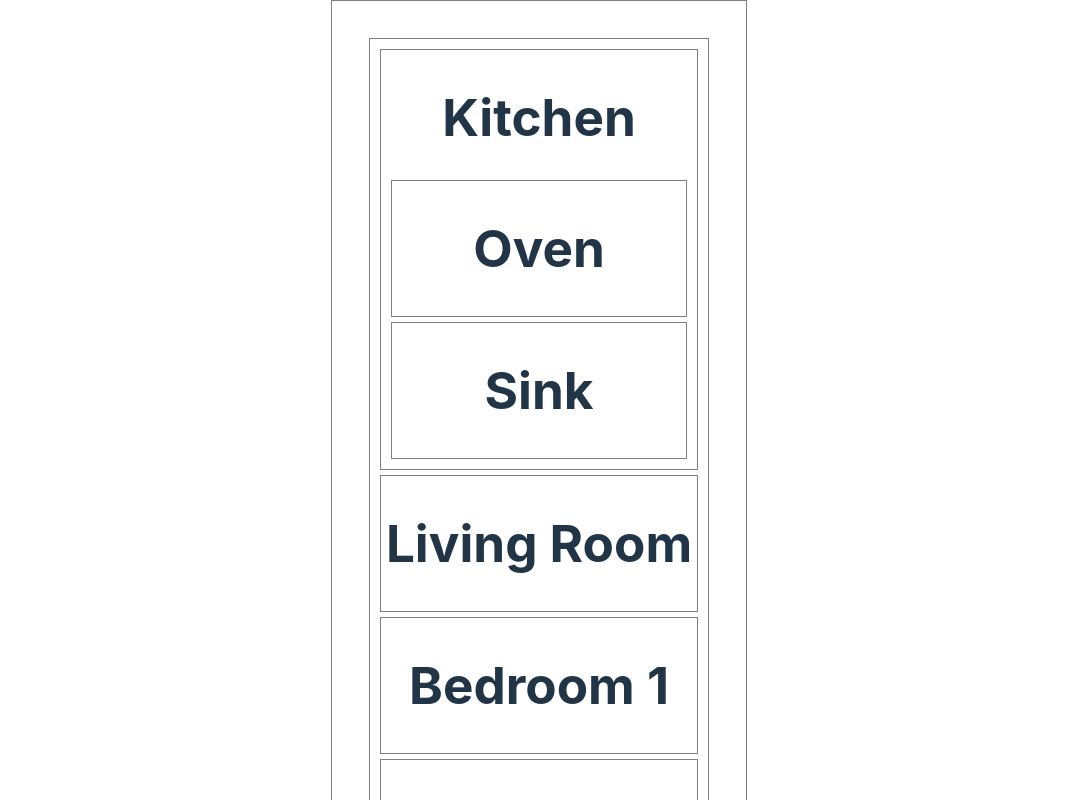
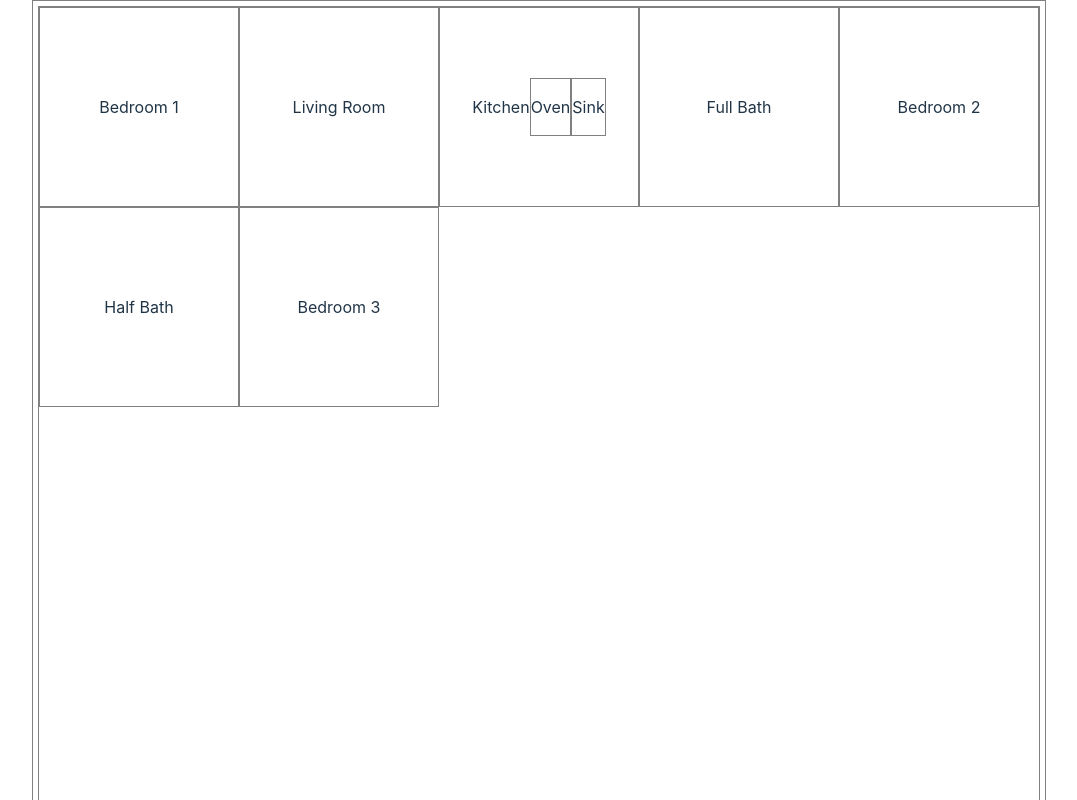
Before and after one commit to cmacnamara/floorplab-lab, a React (Vite) app: page / in a window 1280 px wide. Shown: the top 800 px of the page, without its empty margins (101-1178 px from the left). Built offline with nearby package versions, Linux system fonts and the light colour scheme.

Commit message:
set up grid layout for floor plan items

```diff
--- a/index.html
+++ b/index.html
@@ -4,7 +4,7 @@
     <meta charset="UTF-8" />
     <link rel="icon" type="image/svg+xml" href="/vite.svg" />
     <meta name="viewport" content="width=device-width, initial-scale=1.0" />
-    <title>Vite + React</title>
+    <title>Floorplan Lab</title>
   </head>
   <body>
     <div id="root"></div>
--- a/src/App.css
+++ b/src/App.css
@@ -1,7 +1,6 @@
 #root {
   max-width: 1280px;
   margin: 0 auto;
-  padding: 2rem;
   text-align: center;
 }
 
@@ -46,3 +45,19 @@ div {
   margin: 5px;
   padding: 5px;
 }
+
+.floorplan-container {
+  margin: 0;
+  padding: 0;
+  display: grid;
+  grid-template-columns: 200px 200px 200px 200px 200px;
+  grid-template-rows: 200px 200px 200px 200px 200px;
+}
+
+.plan-item-box {
+  display: flex;
+  justify-content: center;
+  align-items: center;
+  margin: 0;
+  padding: 0;
+}
--- a/src/Bath.jsx
+++ b/src/Bath.jsx
@@ -1,7 +1,7 @@
 const Bath = (props) => {
   return (
-    <div>
-      <h1>{props.size} Bath</h1>
+    <div className="plan-item-box">
+      <p className="room-title">{props.size} Bath</p>
     </div>
   )
 }
--- a/src/Bedroom.jsx
+++ b/src/Bedroom.jsx
@@ -1,7 +1,7 @@
 const Bedroom = (props) => {
   return (
-    <div>
-      <h1>Bedroom {props.bedNum}</h1>
+    <div className="plan-item-box">
+      <p className="room-title">Bedroom {props.bedNum}</p>
     </div>
   )
 }
--- a/src/FloorPlan.jsx
+++ b/src/FloorPlan.jsx
@@ -5,14 +5,14 @@ import Bath from './Bath'
 
 const FloorPlan = (props) => {
   return (
-    <div>
+    <div className='floorplan-container'>
+      <Bedroom bedNum={1}/>
+      <LivingRoom />
       <Kitchen />
-      <LivingRoom />
-      <Bedroom bedNum={1}/>
+      <Bath size={'Full'}/>
       <Bedroom bedNum={2}/>
+      <Bath size={'Half'}/>
       <Bedroom bedNum={3}/>
-      <Bath size={'Full'}/>
-      <Bath size={'Half'}/>
     </div>
   )
 }
--- a/src/Kitchen.jsx
+++ b/src/Kitchen.jsx
@@ -3,8 +3,8 @@ import Sink from './Sink'
 
 const Kitchen = props => {
   return (
-    <div>
-      <h1>Kitchen</h1>
+    <div className="plan-item-box">
+      <p className="room-title">Kitchen</p>
       <Oven />
       <Sink />
     </div>
--- a/src/LivingRoom.jsx
+++ b/src/LivingRoom.jsx
@@ -1,7 +1,7 @@
 const LivingRoom = () => {
   return (
-    <div>
-      <h1>Living Room</h1>
+    <div className="plan-item-box">
+      <p className="room-title">Living Room</p>
     </div>
   )
 }
--- a/src/Oven.jsx
+++ b/src/Oven.jsx
@@ -1,7 +1,7 @@
 const Oven = () => {
   return (
-    <div>
-      <h1>Oven</h1>
+    <div className="plan-item-box">
+      <p className="room-title">Oven</p>
     </div>
   )
 }
--- a/src/Sink.jsx
+++ b/src/Sink.jsx
@@ -1,7 +1,7 @@
 const Sink = () => {
   return (
-    <div>
-      <h1>Sink</h1>
+    <div className="plan-item-box">
+      <p className="room-title">Sink</p>
     </div>
   )
 }
```
